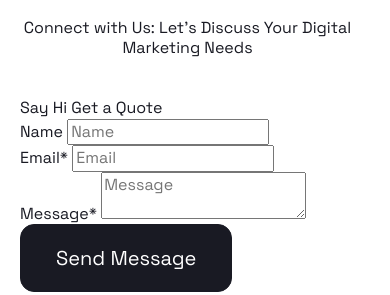
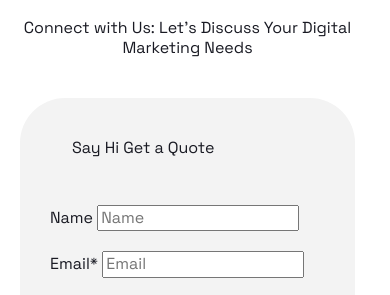
Before and after one commit to zhaslansabyrzhan/positivus, a website: page index.html in a window 390 px wide. Shown: the part 8982-9277 px from the top of the page. Drawn offline with nearby package versions, Linux system fonts and the light colour scheme; files that its build step writes are made by us from their sources.

Commit message:
feat: add contact us section responsive styles

```diff
--- /dev/null
+++ b/styles/sections/_contact-us.scss
@@ -0,0 +1,70 @@
+@use '../abstracts' as *;
+
+.contact-us {
+  position: relative;
+  overflow-x: hidden;
+
+  @include mobile-above {
+    padding: 60px 100px 80px;
+    background-color: var(--color-gray);
+    border-radius: var(--border-radius-large);
+  }
+
+  &::after {
+    --contactUsImageOffsetY: 62px;
+
+    content: '';
+    position: absolute;
+    top: 50%;
+    left: 100%;
+    translate: -50% -50%;
+    height: calc(100% - var(--contactUsImageOffsetY) * 2);
+    aspect-ratio: 1;
+    background: url('../assets/images/backgrounds/contact-us-bg.svg') center / contain no-repeat;
+
+    @include tablet {
+      display: none;
+    }
+  }
+
+  &__form,
+  &__body {
+    display: flex;
+    flex-direction: column;
+  }
+
+  &__request-types,
+  &__body {
+    @include mobile {
+      background-color: var(--color-gray);
+    }
+  }
+
+  &__request-types {
+    @include mobile {
+      padding: 40px 52px 36px;
+      border-radius: var(--border-radius-large) var(--border-radius-large) 0 0;
+    }
+  }
+
+  &__form {
+    @include tablet-above {
+      max-width: 556px;
+    }
+
+    @include mobile-above {
+      row-gap: 40px;
+    }
+  }
+
+  &__body {
+    row-gap: 25px;
+
+    @include mobile {
+      row-gap: 20px;
+      margin-bottom: 30px;
+      padding: 10px 30px 50px;
+      border-radius: 0 0 var(--border-radius-large) var(--border-radius-large);
+    }
+  }
+}
--- a/styles/sections/_index.scss
+++ b/styles/sections/_index.scss
@@ -5,3 +5,4 @@
 @forward 'process';
 @forward 'team';
 @forward 'reviews';
+@forward 'contact-us';
```
Also changed, not shown: assets/images/backgrounds/contact-us-bg.svg (added).
